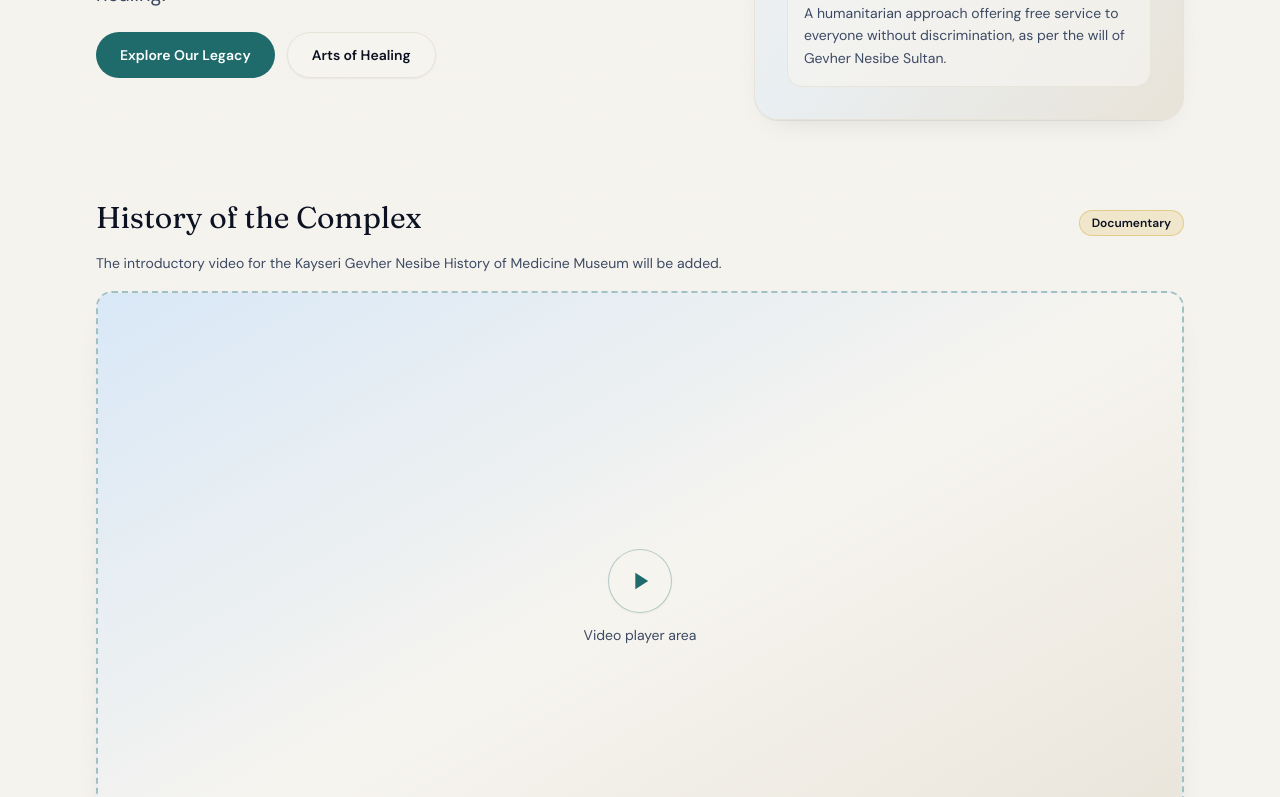
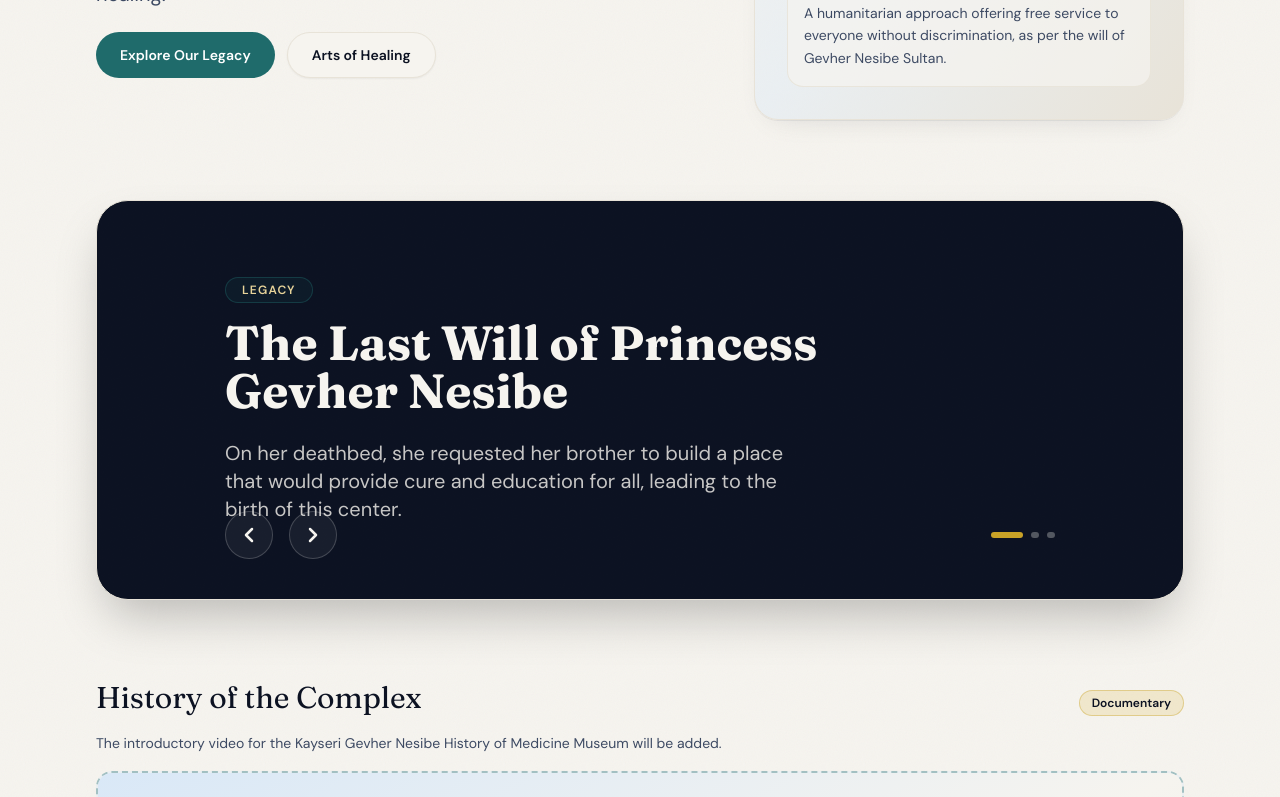
Before and after one commit to kayracim/gevhernesibe, a Next.js app: page /en/ in a window 1280 px wide. Shown: the part 606-1403 px from the top of the page. Built offline with nearby package versions, Linux system fonts and the light colour scheme.

Commit message:
Ana sayfaya dinamik bilgi akışı (slider) eklendi

```diff
--- a/app/[locale]/page.tsx
+++ b/app/[locale]/page.tsx
@@ -5,6 +5,7 @@
 import { withLocale } from "@/lib/paths";
 import { VideoPlaceholder } from "@/components/VideoPlaceholder";
 import { PosterGridPlaceholder } from "@/components/PosterGridPlaceholder";
+import { InfoCarousel } from "@/components/InfoCarousel";
 import { Section } from "@/components/Section";
 
 export async function generateMetadata({
@@ -81,6 +82,8 @@
         </aside>
       </section>
 
+      <InfoCarousel slides={h.carousel} />
+
       <VideoPlaceholder
         title={h.video.title}
         note={h.video.note}
--- /dev/null
+++ b/components/InfoCarousel.tsx
@@ -0,0 +1,115 @@
+"use client";
+
+import { useState, useEffect, useCallback } from "react";
+import { motion, AnimatePresence } from "framer-motion";
+
+interface Slide {
+  id: number;
+  title: string;
+  description: string;
+  tag: string;
+}
+
+export function InfoCarousel({ slides }: { slides: Slide[] }) {
+  const [currentIndex, setCurrentIndex] = useState(0);
+  const [direction, setDirection] = useState(0);
+
+  const nextSlide = useCallback(() => {
+    setDirection(1);
+    setCurrentIndex((prev) => (prev + 1) % slides.length);
+  }, [slides.length]);
+
+  const prevSlide = useCallback(() => {
+    setDirection(-1);
+    setCurrentIndex((prev) => (prev - 1 + slides.length) % slides.length);
+  }, [slides.length]);
+
+  useEffect(() => {
+    const timer = setInterval(() => {
+      nextSlide();
+    }, 6000);
+    return () => clearInterval(timer);
+  }, [nextSlide]);
+
+  const variants = {
+    enter: (direction: number) => ({
+      x: direction > 0 ? 1000 : -1000,
+      opacity: 0
+    }),
+    center: {
+      zIndex: 1,
+      x: 0,
+      opacity: 1
+    },
+    exit: (direction: number) => ({
+      zIndex: 0,
+      x: direction < 0 ? 1000 : -1000,
+      opacity: 0
+    })
+  };
+
+  return (
+    <section className="relative h-[400px] w-full overflow-hidden rounded-[2rem] border border-sand bg-ink text-paper shadow-2xl dark:border-ink/20">
+      {/* Background Pattern */}
+      <div className="absolute inset-0 opacity-10 bg-grain-soft pointer-events-none" />
+
+      <AnimatePresence initial={false} custom={direction}>
+        <motion.div
+          key={currentIndex}
+          custom={direction}
+          variants={variants}
+          initial="enter"
+          animate="center"
+          exit="exit"
+          transition={{
+            x: { type: "spring", stiffness: 300, damping: 30 },
+            opacity: { duration: 0.4 }
+          }}
+          className="absolute inset-0 flex flex-col justify-center px-12 sm:px-20 lg:px-32"
+        >
+          <span className="mb-4 inline-block w-fit rounded-full border border-heritage/40 bg-heritage/10 px-4 py-1 text-xs font-semibold uppercase tracking-widest text-accent-soft">
+            {slides[currentIndex].tag}
+          </span>
+          <h2 className="font-display text-3xl font-bold leading-tight sm:text-4xl lg:text-5xl max-w-2xl">
+            {slides[currentIndex].title}
+          </h2>
+          <p className="mt-6 max-w-xl text-lg leading-relaxed text-paper/80 sm:text-xl">
+            {slides[currentIndex].description}
+          </p>
+        </motion.div>
+      </AnimatePresence>
+
+      {/* Navigation Controls */}
+      <div className="absolute bottom-10 left-12 right-12 flex items-center justify-between sm:left-20 sm:right-20 lg:left-32 lg:right-32">
+        <div className="flex gap-4">
+          <button
+            onClick={prevSlide}
+            className="flex h-12 w-12 items-center justify-center rounded-full border border-paper/20 bg-paper/5 transition hover:bg-paper/20 active:scale-95"
+            aria-label="Previous slide"
+          >
+            <svg xmlns="http://www.w3.org/2000/svg" width="24" height="24" viewBox="0 0 24 24" fill="none" stroke="currentColor" strokeWidth="2.5" strokeLinecap="round" strokeLinejoin="round"><polyline points="15 18 9 12 15 6"></polyline></svg>
+          </button>
+          <button
+            onClick={nextSlide}
+            className="flex h-12 w-12 items-center justify-center rounded-full border border-paper/20 bg-paper/5 transition hover:bg-paper/20 active:scale-95"
+            aria-label="Next slide"
+          >
+            <svg xmlns="http://www.w3.org/2000/svg" width="24" height="24" viewBox="0 0 24 24" fill="none" stroke="currentColor" strokeWidth="2.5" strokeLinecap="round" strokeLinejoin="round"><polyline points="9 18 15 12 9 6"></polyline></svg>
+          </button>
+        </div>
+
+        {/* Indicators */}
+        <div className="flex gap-2">
+          {slides.map((_, index) => (
+            <div
+              key={index}
+              className={`h-1.5 transition-all duration-300 rounded-full ${
+                index === currentIndex ? "w-8 bg-accent" : "w-2 bg-paper/30"
+              }`}
+            />
+          ))}
+        </div>
+      </div>
+    </section>
+  );
+}
--- a/messages/en.json
+++ b/messages/en.json
@@ -54,7 +54,27 @@
     "historicalContext": {
       "title": "Seljuk Scientific World",
       "body": "The observation, recording, and measurement techniques used 800 years ago form the basis of today's modern medical disciplines. The complex is a masterpiece of genius, combining statics in its architecture and biology/psychology in its treatments."
-    }
+    },
+    "carousel": [
+      {
+        "id": 1,
+        "tag": "Legacy",
+        "title": "The Last Will of Princess Gevher Nesibe",
+        "description": "On her deathbed, she requested her brother to build a place that would provide cure and education for all, leading to the birth of this center."
+      },
+      {
+        "id": 2,
+        "tag": "Healing Arts",
+        "title": "The Power of Sound and Water",
+        "description": "800 years ago, music therapy and the soothing sound of water were integrated into clinical treatments for psychological disorders."
+      },
+      {
+        "id": 3,
+        "tag": "Architecture",
+        "title": "The First Medical University",
+        "description": "The 'Double Madrasa' layout integrated clinical practice and theoretical education under one roof, a first in medical history."
+      }
+    ]
   },
   "historyPage": {
     "title": "History & Legacy",
--- a/messages/tr.json
+++ b/messages/tr.json
@@ -54,7 +54,27 @@
     "historicalContext": {
       "title": "Selçuklu Bilim Dünyası",
       "body": "800 yıl önce kullanılan gözlem, kayıt ve ölçüm teknikleri; bugünün modern tıp disiplinlerinin temelini oluşturur. Külliye, mimarisiyle statik, tedavileriyle biyoloji ve psikoloji bilimlerini buluşturan bir dehadır."
-    }
+    },
+    "carousel": [
+      {
+        "id": 1,
+        "tag": "Vasiyet",
+        "title": "Gevher Nesibe Sultan'ın Son Arzusu",
+        "description": "Ölüm döşeğinde abisi Gıyaseddin Keyhüsrev'e 'Benim adıma öyle bir yer yap ki, derdine çare bulunamayanlara şifa olsun' vasiyetiyle kuruldu."
+      },
+      {
+        "id": 2,
+        "tag": "Müzik Terapi",
+        "title": "Makamların Şifalı Gücü",
+        "description": "800 yıl önce bu odalarda su sesi ve ney tınıları, ruhsal hastalıkların tedavisinde birer ilaç gibi kullanılıyordu."
+      },
+      {
+        "id": 3,
+        "tag": "Mimari",
+        "title": "Çifte Medrese: Bilimin Evi",
+        "description": "Dünyanın tıp eğitimini ve hastaneyi aynı çatı altında birleştiren ilk kurumsal yapısı, Selçuklu mimarisinin zirvesidir."
+      }
+    ]
   },
   "historyPage": {
     "title": "Tarih ve Miras",
```
